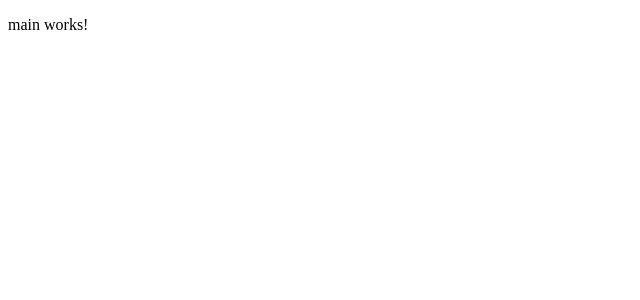
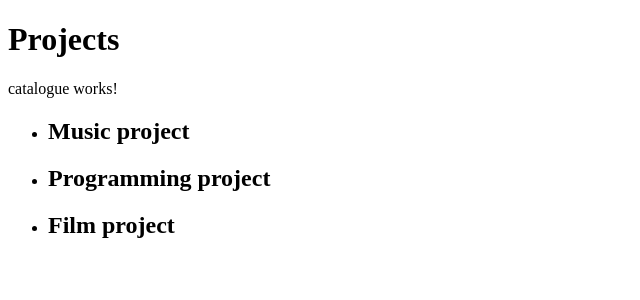
Before and after one commit to Dorine-forritari/DOTNET_Final_Case_Frontend, an Angular app: page /main in a window 1280 px wide. Shown: the top 300 px of the page, without its empty margins (0-640 px from the left). Built offline with nearby package versions, Linux system fonts and the light colour scheme.

Commit message:
feat: add catalogue component and mock data

```diff
--- a/src/app/app.module.ts
+++ b/src/app/app.module.ts
@@ -4,11 +4,13 @@ import { BrowserModule } from '@angular/platform-browser';
 import { AppRoutingModule } from './app-routing.module';
 import { AppComponent } from './app.component';
 import { MainPage } from './pages/main/main.page';
+import { CatalogueComponent } from './components/catalogue/catalogue.component';
 
 @NgModule({
   declarations: [
     AppComponent,
-    MainPage
+    MainPage,
+    CatalogueComponent
   ],
   imports: [
     BrowserModule,
--- /dev/null
+++ b/src/app/components/catalogue/catalogue.component.html
@@ -0,0 +1,8 @@
+<p>catalogue works!</p>
+<ul>
+  <li *ngFor="let project of projects">
+    <div class="project-card">
+      <h2 class="project-title">{{ project.title }}</h2>
+    </div>
+  </li>
+</ul>
--- /dev/null
+++ b/src/app/components/catalogue/catalogue.component.ts
@@ -0,0 +1,20 @@
+import { Component, Input, OnInit } from '@angular/core';
+import { mockProjects } from 'src/app/data/mock-data';
+import { Project } from 'src/app/models/project.model';
+
+
+@Component({
+  selector: 'app-catalogue',
+  templateUrl: './catalogue.component.html',
+  styleUrls: ['./catalogue.component.scss']
+})
+export class CatalogueComponent implements OnInit {
+
+  @Input() projects: Project[] = mockProjects;
+
+  constructor() { }
+
+  ngOnInit(): void {
+  }
+
+}
--- /dev/null
+++ b/src/app/data/mock-data.ts
@@ -0,0 +1,50 @@
+import { Project } from "../models/project.model";
+import { Skill } from "../models/skill.model";
+
+
+// Mock data to test frontend without backend
+
+export let mockProjects: Project[] = [
+  {
+    id: 1,
+    title: "Music project",
+    description: "Description of music project",
+    theme: "",
+    industry: "",
+    skills: [
+      { name: "piano"},
+      { name: "triangle"}],
+    link: "",
+    screen: "",
+    photo: "",
+    progress: "",
+  },
+  {
+    id: 2,
+    title: "Programming project",
+    description: "Description of music project",
+    theme: "",
+    industry: "",
+    skills: [
+      { name: "C#"},
+      { name: "JavaScript"}],
+    link: "",
+    screen: "",
+    photo: "",
+    progress: "",
+  },
+  {
+    id: 3,
+    title: "Film project",
+    description: "Description of film project",
+    theme: "",
+    industry: "",
+    skills: [
+      { name: "video editing"},
+      { name: "directing"}],
+    link: "",
+    screen: "",
+    photo: "",
+    progress: "",
+  },
+];
--- /dev/null
+++ b/src/app/models/skill.model.ts
@@ -0,0 +1,3 @@
+export interface Skill {
+  name: string;
+}
--- a/src/app/pages/main/main.page.html
+++ b/src/app/pages/main/main.page.html
@@ -1 +1,2 @@
-<p>main works!</p>
+<h1>Projects</h1>
+<app-catalogue></app-catalogue>
```
Also changed, not shown: src/app/models/project.model.ts (added, +14 -0 lines), src/app/components/catalogue/catalogue.component.scss (added), 2 other files (tests, documents, lock files or other folders).
